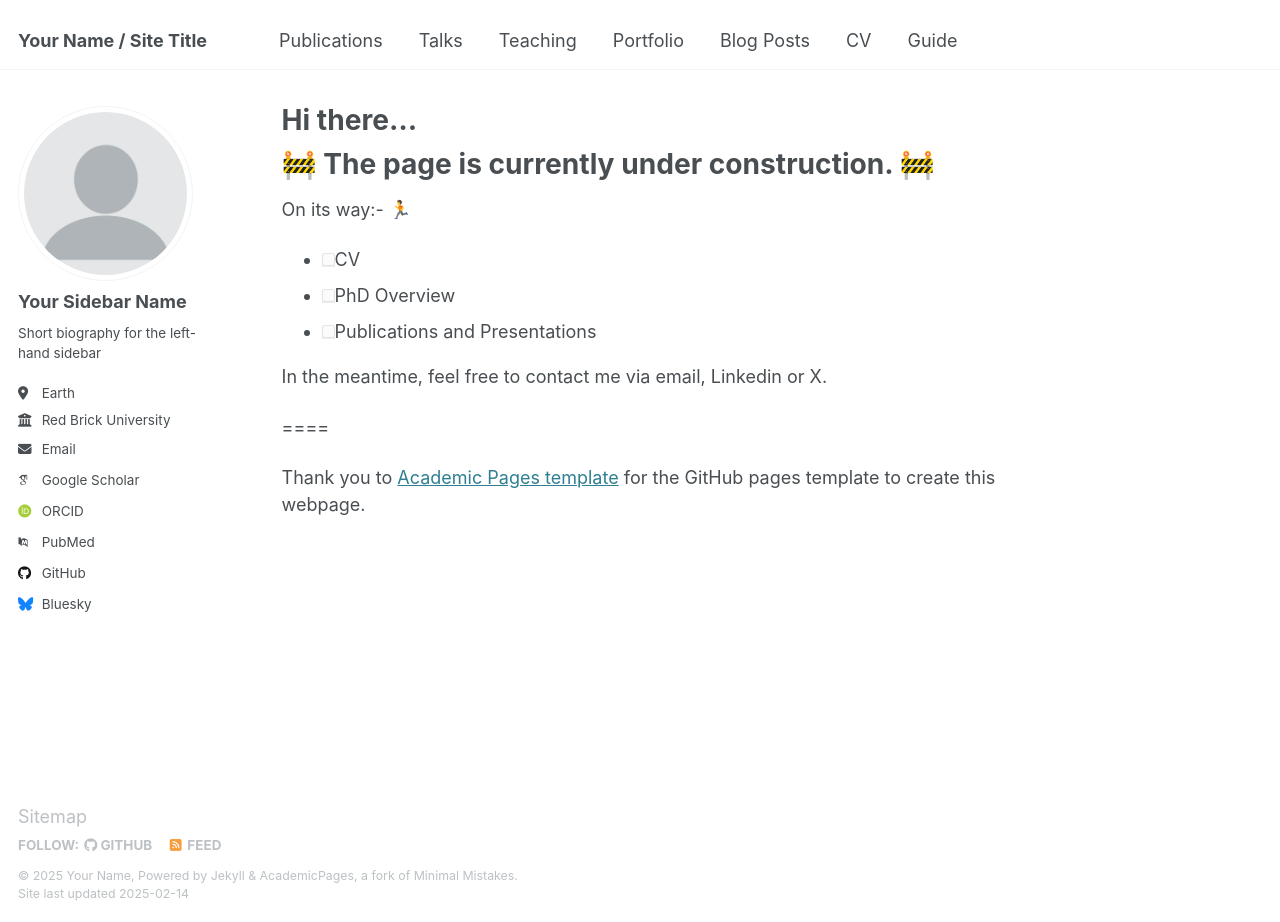
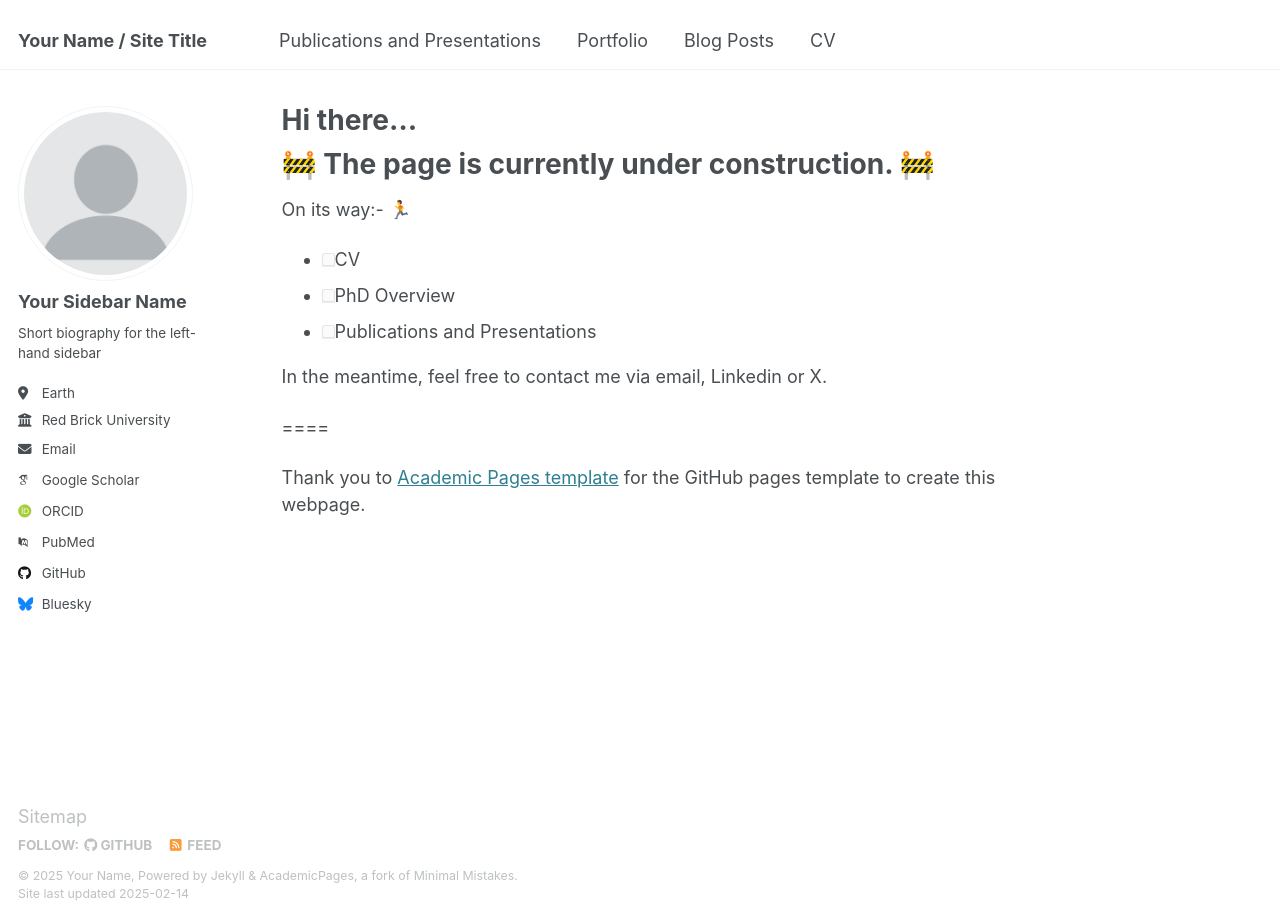
Before and after one commit to AnnaLinton/annalinton.github.io, a Jekyll site: the page built from _pages/about.md, in a window 1280 px wide and 922 px high. Built offline with Jekyll 4.4.1, drawn with Linux system fonts in a browser that asks for light colours; some web fonts are replaced.

Commit message:
Update navigation.yml

```diff
--- a/_data/navigation.yml
+++ b/_data/navigation.yml
@@ -5,14 +5,14 @@
 # prevent it from being included in the site.
 
 main:
-  - title: "Publications"
+  - title: "Publications and Presentations"
     url: /publications/
 
-  - title: "Talks"
-    url: /talks/
+  # - title: "Talks"
+  #   url: /talks/
 
-  - title: "Teaching"
-    url: /teaching/
+  # - title: "Teaching"
+  #   url: /teaching/
 
   - title: "Portfolio"
     url: /portfolio/
@@ -23,5 +23,5 @@ main:
   - title: "CV"
     url: /cv/
 
-  - title: "Guide"
-    url: /markdown/
+  # - title: "Guide"
+  #   url: /markdown/
```
